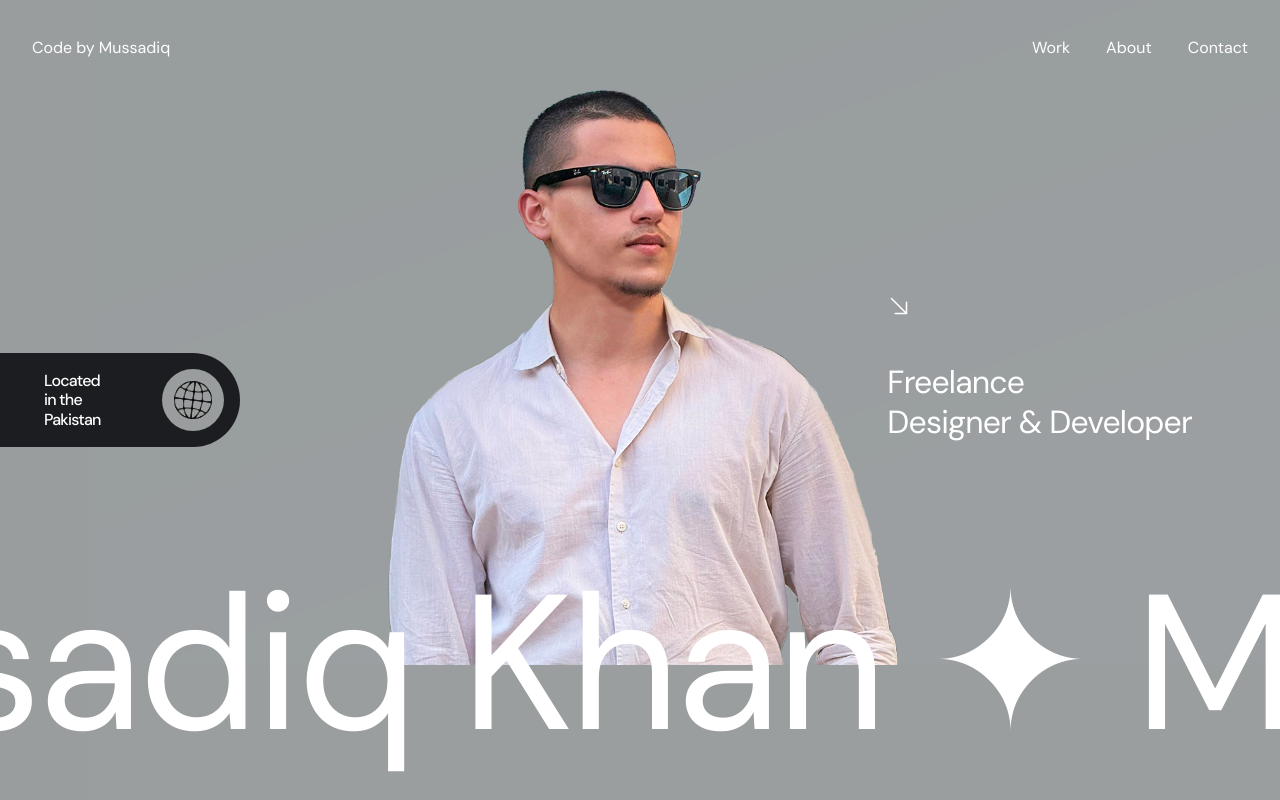
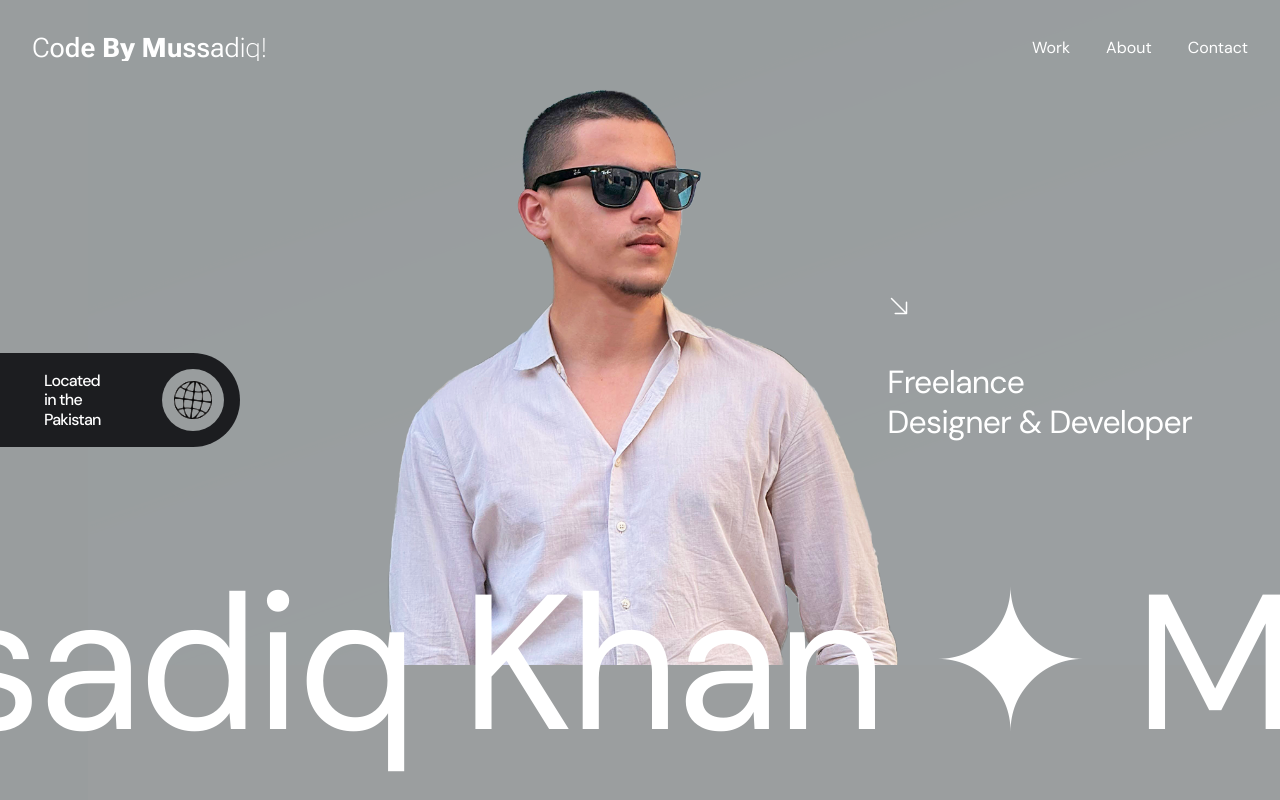
Before and after one commit to mussadiqkhan6886/portfolionew, a Next.js app: page / in a window 1280 px wide. Built offline with nearby package versions, Linux system fonts and the light colour scheme.

Commit message:
completed header

```diff
--- a/components/comp/Header.tsx
+++ b/components/comp/Header.tsx
@@ -2,13 +2,26 @@ import { menu } from '@/constants'
 import Link from 'next/link'
 import React from 'react'
 import MagnetText from '../ui/MagnetEffect'
+import TextPressure from '../ui/HeaderLogo'
+import { dSans } from '@/constants/font'
 
 const Header = () => {
   return (
     <header className="fixed top-0 w-full z-50 text-white flex justify-between items-center p-6 px-8">
-      <div>
-        <h1>Code by Mussadiq</h1>
-      </div>
+        <Link href="/">
+          <TextPressure
+            text="Code By Mussadiq!"
+            flex={false}
+            alpha={false}
+            stroke={false}
+            width
+            weight
+            italic
+            textColor="#ffffff"
+            strokeColor="#5227FF"
+            minFontSize={26}
+          />
+        </Link>
       {/* menu mobile */}
       <div className="block sm:hidden"></div>
       {/* menu larger screen */}
--- /dev/null
+++ b/components/ui/HeaderLogo.tsx
@@ -0,0 +1,236 @@
+'use client';
+
+
+import { useEffect, useRef, useState, useMemo, useCallback } from 'react';
+
+interface TextPressureProps {
+  text?: string;
+  fontFamily?: string;
+  fontUrl?: string;
+  width?: boolean;
+  weight?: boolean;
+  italic?: boolean;
+  alpha?: boolean;
+  flex?: boolean;
+  stroke?: boolean;
+  scale?: boolean;
+  textColor?: string;
+  strokeColor?: string;
+  strokeWidth?: number;
+  className?: string;
+  minFontSize?: number;
+}
+
+const dist = (a: { x: number; y: number }, b: { x: number; y: number }) => {
+  const dx = b.x - a.x;
+  const dy = b.y - a.y;
+  return Math.sqrt(dx * dx + dy * dy);
+};
+
+const getAttr = (distance: number, maxDist: number, minVal: number, maxVal: number) => {
+  const val = maxVal - Math.abs((maxVal * distance) / maxDist);
+  return Math.max(minVal, val + minVal);
+};
+
+const debounce = (func: (...args: any[]) => void, delay: number) => {
+  let timeoutId: ReturnType<typeof setTimeout>;
+  return (...args: any[]) => {
+    clearTimeout(timeoutId);
+    timeoutId = setTimeout(() => {
+      func.apply(this, args);
+    }, delay);
+  };
+};
+
+const TextPressure: React.FC<TextPressureProps> = ({
+  text = 'Compressa',
+  fontFamily = 'Roboto Flex',
+  fontUrl = 'https://fonts.googleapis.com/css2?family=Roboto+Flex:opsz,wdth,wght@8..144,25..151,100..1000&display=swap',
+  width = true,
+  weight = true,
+  italic = true,
+  alpha = false,
+  flex = true,
+  stroke = false,
+  scale = false,
+  textColor = '#FFFFFF',
+  strokeColor = '#FF0000',
+  strokeWidth = 2,
+  className = '',
+  minFontSize = 24
+}) => {
+  const containerRef = useRef<HTMLDivElement | null>(null);
+  const titleRef = useRef<HTMLHeadingElement | null>(null);
+  const spansRef = useRef<(HTMLSpanElement | null)[]>([]);
+
+  const mouseRef = useRef({ x: 0, y: 0 });
+  const cursorRef = useRef({ x: 0, y: 0 });
+
+  const [fontSize, setFontSize] = useState(minFontSize);
+  const [scaleY, setScaleY] = useState(1);
+  const [lineHeight, setLineHeight] = useState(1);
+
+  const chars = text.split('');
+
+  useEffect(() => {
+    const handleMouseMove = (e: MouseEvent) => {
+      cursorRef.current.x = e.clientX;
+      cursorRef.current.y = e.clientY;
+    };
+    const handleTouchMove = (e: TouchEvent) => {
+      const t = e.touches[0];
+      cursorRef.current.x = t.clientX;
+      cursorRef.current.y = t.clientY;
+    };
+
+    window.addEventListener('mousemove', handleMouseMove);
+    window.addEventListener('touchmove', handleTouchMove, { passive: true });
+
+    if (containerRef.current) {
+      const { left, top, width, height } = containerRef.current.getBoundingClientRect();
+      mouseRef.current.x = left + width / 2;
+      mouseRef.current.y = top + height / 2;
+      cursorRef.current.x = mouseRef.current.x;
+      cursorRef.current.y = mouseRef.current.y;
+    }
+
+    return () => {
+      window.removeEventListener('mousemove', handleMouseMove);
+      window.removeEventListener('touchmove', handleTouchMove);
+    };
+  }, []);
+
+  const setSize = useCallback(() => {
+    if (!containerRef.current || !titleRef.current) return;
+
+    const { width: containerW, height: containerH } = containerRef.current.getBoundingClientRect();
+
+    let newFontSize = containerW / (chars.length / 2);
+    newFontSize = Math.max(newFontSize, minFontSize);
+
+    setFontSize(newFontSize);
+    setScaleY(1);
+    setLineHeight(1);
+
+    requestAnimationFrame(() => {
+      if (!titleRef.current) return;
+      const textRect = titleRef.current.getBoundingClientRect();
+
+      if (scale && textRect.height > 0) {
+        const yRatio = containerH / textRect.height;
+        setScaleY(yRatio);
+        setLineHeight(yRatio);
+      }
+    });
+  }, [chars.length, minFontSize, scale]);
+
+  useEffect(() => {
+    const debouncedSetSize = debounce(setSize, 100);
+    debouncedSetSize();
+    window.addEventListener('resize', debouncedSetSize);
+    return () => window.removeEventListener('resize', debouncedSetSize);
+  }, [setSize]);
+
+  useEffect(() => {
+    let rafId: number;
+    const animate = () => {
+      mouseRef.current.x += (cursorRef.current.x - mouseRef.current.x) / 15;
+      mouseRef.current.y += (cursorRef.current.y - mouseRef.current.y) / 15;
+
+      if (titleRef.current) {
+        const titleRect = titleRef.current.getBoundingClientRect();
+        const maxDist = titleRect.width / 2;
+
+        spansRef.current.forEach(span => {
+          if (!span) return;
+
+          const rect = span.getBoundingClientRect();
+          const charCenter = {
+            x: rect.x + rect.width / 2,
+            y: rect.y + rect.height / 2
+          };
+
+          const d = dist(mouseRef.current, charCenter);
+
+          const wdth = width ? Math.floor(getAttr(d, maxDist, 5, 200)) : 100;
+          const wght = weight ? Math.floor(getAttr(d, maxDist, 100, 900)) : 400;
+          const italVal = italic ? getAttr(d, maxDist, 0, 1).toFixed(2) : '0';
+          const alphaVal = alpha ? getAttr(d, maxDist, 0, 1).toFixed(2) : '1';
+
+          const newFontVariationSettings = `'wght' ${wght}, 'wdth' ${wdth}, 'ital' ${italVal}`;
+
+          if (span.style.fontVariationSettings !== newFontVariationSettings) {
+            span.style.fontVariationSettings = newFontVariationSettings;
+          }
+          if (alpha && span.style.opacity !== alphaVal) {
+            span.style.opacity = alphaVal;
+          }
+        });
+      }
+
+      rafId = requestAnimationFrame(animate);
+    };
+
+    animate();
+    return () => cancelAnimationFrame(rafId);
+  }, [width, weight, italic, alpha]);
+
+  const styleElement = useMemo(() => {
+    return (
+      <style>{`
+        @import url('${fontUrl}');
+        .stroke span {
+          position: relative;
+          color: ${textColor};
+        }
+        .stroke span::after {
+          content: attr(data-char);
+          position: absolute;
+          left: 0;
+          top: 0;
+          color: transparent;
+          z-index: -1;
+          -webkit-text-stroke-width: ${strokeWidth}px;
+          -webkit-text-stroke-color: ${strokeColor};
+        }
+      `}</style>
+    );
+  }, [fontFamily, fontUrl, stroke, textColor, strokeColor, strokeWidth]);
+
+  return (
+    <div ref={containerRef} className="relative w-full h-full overflow-hidden bg-transparent">
+      {styleElement}
+      <h1
+        ref={titleRef}
+        className={`text-pressure-title ${className} ${
+          flex ? 'flex justify-between' : ''
+        } ${stroke ? 'stroke' : ''}  text-center`}
+        style={{
+          fontFamily,
+          fontSize: fontSize,
+          lineHeight,
+          transform: `scale(1, ${scaleY})`,
+          transformOrigin: 'center top',
+          margin: 0,
+          fontWeight: 100,
+          color: stroke ? undefined : textColor
+        }}
+      >
+        {chars.map((char, i) => (
+          <span
+            key={i}
+            ref={el => {
+              spansRef.current[i] = el;
+            }}
+            data-char={char}
+            className="inline-block"
+          >
+            {char === ' ' ? '\u00A0' : char}
+          </span>
+        ))}
+      </h1>
+    </div>
+  );
+};
+
+export default TextPressure;
```
